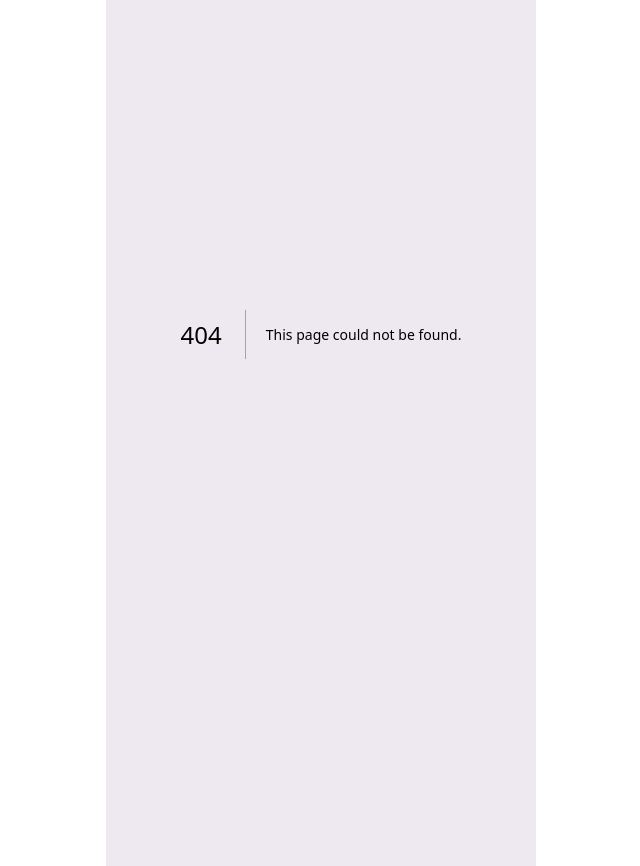
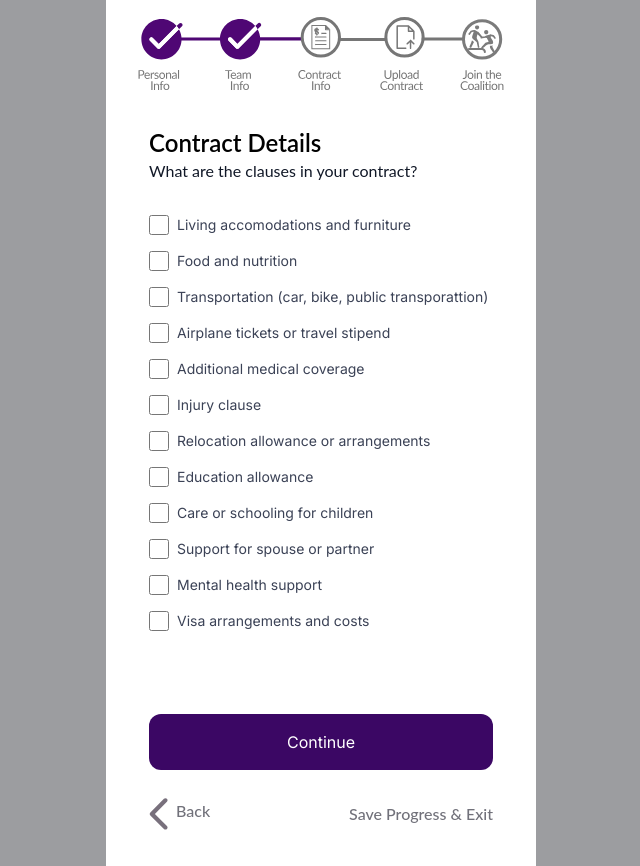
Before and after one commit to Alex-dev7/chatbot-frontend, a Next.js app: page /form/step7 in a window 1280 px wide. Before the commit this address had no page. Shown: the whole page, without its empty margins (319-959 px from the left). Built offline with nearby package versions, Linux system fonts and the light colour scheme.

Commit message:
step6 & step7

```diff
--- a/src/app/form/step4/page.tsx
+++ b/src/app/form/step4/page.tsx
@@ -4,7 +4,7 @@ import backArrow from "../../../../public/BackArrow.svg"
 import info from "../../../../public/Info.png"
 import Link from "next/link";
 
-export default function Step2() {
+export default function Step4() {
   return (
     <div className="h-full pt-20 pb-5  flex flex-col justify-between bg-[#FFF]">
       <Image src={navScreen} alt="" className="w-[85%] mx-auto" />
--- a/src/app/form/step5/page.tsx
+++ b/src/app/form/step5/page.tsx
@@ -3,7 +3,7 @@ import navScreen from "../../../../public/firstCheck.svg"
 import backArrow from "../../../../public/BackArrow.svg"
 import Link from "next/link";
 
-export default function Step2() {
+export default function Step5() {
   return (
     <div className="h-full pt-20 pb-5  flex flex-col justify-between bg-[#FFF]">
       <Image src={navScreen} alt="" className="w-[85%] mx-auto" />
--- /dev/null
+++ b/src/app/form/step6/page.tsx
@@ -0,0 +1,69 @@
+import Image from "next/image"
+import navScreen from "../../../../public/secondCheck.svg"
+import backArrow from "../../../../public/BackArrow.svg"
+import info from "../../../../public/Info.png"
+import Link from "next/link";
+
+export default function Step6() {
+  return (
+    <div className="h-full pt-20 pb-5  flex flex-col justify-between bg-[#FFF]">
+      <Image src={navScreen} alt="" className="w-[85%] mx-auto" />
+      <div className="w-[80%] h-full mx-auto py-9">
+            <div className="w-fit pb-8">
+                <span className="text-black text-2xl font-semibold font-['Lato']">
+                     Contract Details
+                    <br />
+                </span>
+                <span className="text-gray-900 text-base font-[400] font-['Lato']">
+                     What are they offering?
+                </span>
+            </div>
+            <div className="w-full flex flex-col space-y-4">
+
+             <form className="space-y-2 pb-11">
+             <Image width={40} src={info} alt='info icon' className="my-4"/>
+                    <div className="w-full flex flex-col space-y-2">
+                        <label htmlFor="length" className="text-[#78707C] text-sm font-normal font-['Lato']">
+                            Length of Contract (in months)
+                        </label>
+                        <input type="number" id="length" placeholder="Contract length (Months)"  className="w-full h-12 bg-transparent focus:outline-none focus:ring-1  border border-gray-300 rounded-lg px-4" />
+                    </div>
+                    <div className="w-full flex flex-col space-y-2">
+                        <label htmlFor="salary" className="text-[#78707C] text-sm font-normal font-['Lato']">
+                            Salary
+                        </label>
+                        <input type="number" id="salary" placeholder="Salary"  className="w-full h-12 bg-transparent focus:outline-none focus:ring-1  border border-gray-300 rounded-lg px-4" />
+                    </div>
+                    <div className=" flex flex-col space-y-2">
+                        <label htmlFor="bonus" className="text-[#78707C] text-sm font-normal font-['Lato']">
+                            Signing Bonus
+                        </label>
+                        <input type="number" id="bonus" placeholder="Signing Bonus"  className="w-full h-12 bg-transparent focus:outline-none focus:ring-1  border border-gray-300 rounded-lg px-4" />
+                    </div>
+                    <div className=" flex flex-col space-y-2">
+                        <label htmlFor="bonusPerf" className="text-[#78707C] text-sm font-normal font-['Lato']">
+                            Performance Bonus
+                        </label>
+                        <input type="number" id="bonusPerf" placeholder="Performance Bonus"  className="w-full h-12 bg-transparent focus:outline-none focus:ring-1  border border-gray-300 rounded-lg px-4" />
+                    </div>
+
+                </form>
+                <Link href={'/form/step7'} className="w-[80%] h-14 bg-purple-950 rounded-xl text-white hover:bg-purple-800 transition-colors active:bg-purple-950 flex  justify-center place-items-center absolute bottom-24" >
+                                Continue
+                </Link>
+            </div>
+        </div>
+        <footer className="w-[80%] mx-auto">
+            <div className="w-full h-16  flex justify-between align-middle place-items-center">
+                <Link href='/form/step5' replace className="text-zinc-500 text-base font-medium font-['Lato'] leading-relaxed flex space-x-2">
+                    <Image src={backArrow} alt='back arrow icon' />
+                    <span>Back</span>
+                </Link>
+                <Link href='/' className="text-zinc-500 text-base font-medium font-['Lato'] leading-relaxed">
+                    Save Progress & Exit
+                </Link>
+            </div>
+        </footer>
+    </div>
+  );
+}
--- /dev/null
+++ b/src/app/form/step7/page.tsx
@@ -0,0 +1,67 @@
+import Image from "next/image"
+import navScreen from "../../../../public/secondCheck.svg"
+import backArrow from "../../../../public/BackArrow.svg"
+import info from "../../../../public/Info.png"
+import Link from "next/link";
+
+export default function Step7() {
+
+    const checkboxes = [
+        { id: '1', text: 'Living  accomodations and furniture' },
+        { id: '2', text: 'Food and nutrition' },
+        { id: '3', text: 'Transportation (car, bike, public transporattion)' },
+        { id: '4', text: 'Airplane tickets or travel stipend' },
+        { id: '5', text: 'Additional medical coverage' },
+        { id: '6', text: 'Injury clause' },
+        { id: '7', text: 'Relocation allowance or arrangements' },
+        { id: '8', text: 'Education allowance' },
+        { id: '9', text: 'Care or schooling for children' },
+        { id: '10', text: 'Support for spouse or partner' },
+        { id: '11', text: 'Mental health support' },
+        { id: '12', text: 'Visa arrangements and costs' },
+      ];
+
+  return (
+    <div className="h-full pt-20 pb-5  flex flex-col justify-between bg-[#FFF]">
+      <Image src={navScreen} alt="" className="w-[85%] mx-auto" />
+      <div className="w-[80%] h-full mx-auto py-9">
+            <div className="w-fit pb-8">
+                <span className="text-black text-2xl font-semibold font-['Lato']">
+                     Contract Details
+                    <br />
+                </span>
+                <span className="text-gray-900 text-base font-[400] font-['Lato']">
+                     What are the clauses in your contract?
+                </span>
+            </div>
+            <div className="w-full flex flex-col space-y-4">
+
+             <form className="space-y-2 pb-11">
+                    <div className="w-full flex flex-col space-y-4">
+                        {checkboxes.map((checkbox) => (
+                            <label key={checkbox.id} className="flex items-center space-x-2 text-sm text-[#3B4256]">
+                                <input type="checkbox" id={checkbox.id} name={checkbox.id} className="checked:scale-125 w-5 h-5 accent-purple-600 " />
+                                <span>{checkbox.text}</span>
+                            </label>
+                        ))}
+                    </div>
+                </form>
+                <Link href={'/form/step7'} className="w-[80%] h-14 bg-purple-950 rounded-xl text-white hover:bg-purple-800 transition-colors active:bg-purple-950 flex  justify-center place-items-center absolute bottom-24" >
+                                Continue
+                </Link>
+            </div>
+        </div>
+        <footer className="w-[80%] mx-auto">
+            <div className="w-full h-16  flex justify-between align-middle place-items-center">
+                <Link href='/form/step6' replace className="text-zinc-500 text-base font-medium font-['Lato'] leading-relaxed flex space-x-2">
+                    <Image src={backArrow} alt='back arrow icon' />
+                    <span>Back</span>
+                </Link>
+                <Link href='/' className="text-zinc-500 text-base font-medium font-['Lato'] leading-relaxed">
+                    Save Progress & Exit
+                </Link>
+            </div>
+        </footer>
+    </div>
+  );
+}
```
Also changed, not shown: public/secondCheck.svg (added).
